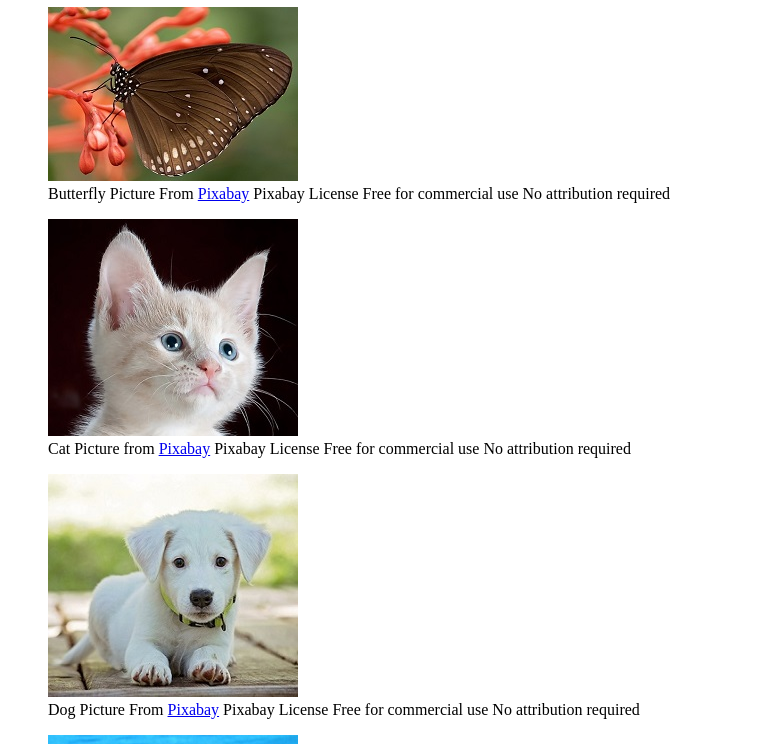
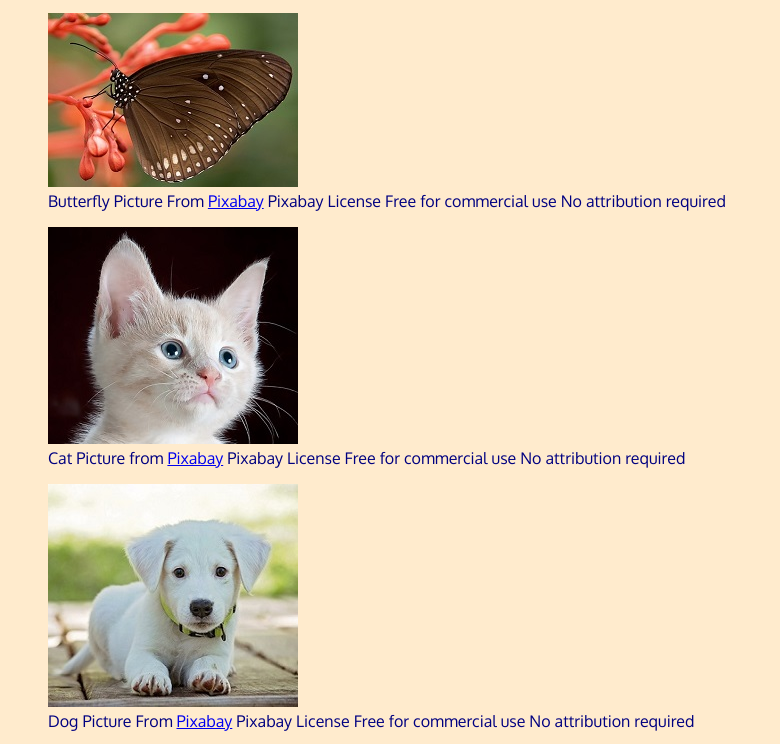
Before and after one commit to Mariolink528/Image-Gallery, a plain HTML site: page index.html in a window 1280 px wide. Shown: the part 94-838 px from the top of the page, without its empty margins (0-780 px from the left). Drawn offline with Linux system fonts and the light colour scheme.

Commit message:
Adding Style Sheet

```diff
--- a/index.html
+++ b/index.html
@@ -4,6 +4,9 @@
     <meta charset="UTF-8">
     <meta name="viewport" content="width=device-width, initial-scale=1.0">
     <title>Image Gallery</title>
+    <link rel="preconnect" href="https://fonts.gstatic.com">
+<link href="https://fonts.googleapis.com/css2?family=Oxygen&display=swap" rel="stylesheet">
+<link rel="stylesheet" href="styles.css">
 </head>
 <body>
     <section id="page">
--- /dev/null
+++ b/styles.css
@@ -0,0 +1,5 @@
+body {
+    background-color: blanchedalmond;
+    color: navy;
+    font-family: 'Oxygen', sans-serif;
+}
```
Also changed, not shown: 1 other file.
